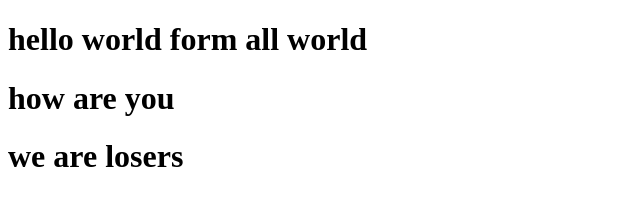
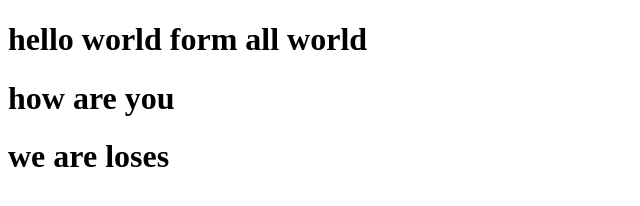
Before and after one commit to hamz4arif/bootcamp2020_nxb, a plain HTML site: page index.html in a window 1280 px wide. Shown: the full height of the page, 0-640 px from the left. Drawn offline with Linux system fonts and the light colour scheme.

Commit message:
jkhkjhkjh
jkhkjh

```diff
--- a/index.html
+++ b/index.html
@@ -8,6 +8,6 @@
 <body>
     <h1>hello world form all world</h1>
     <h1>how are you</h1>
-    <h1>we are losers</h1>
+    <h1>we are loses</h1>
 </body>
 </html>
```
Also changed, not shown: 1 other file.
